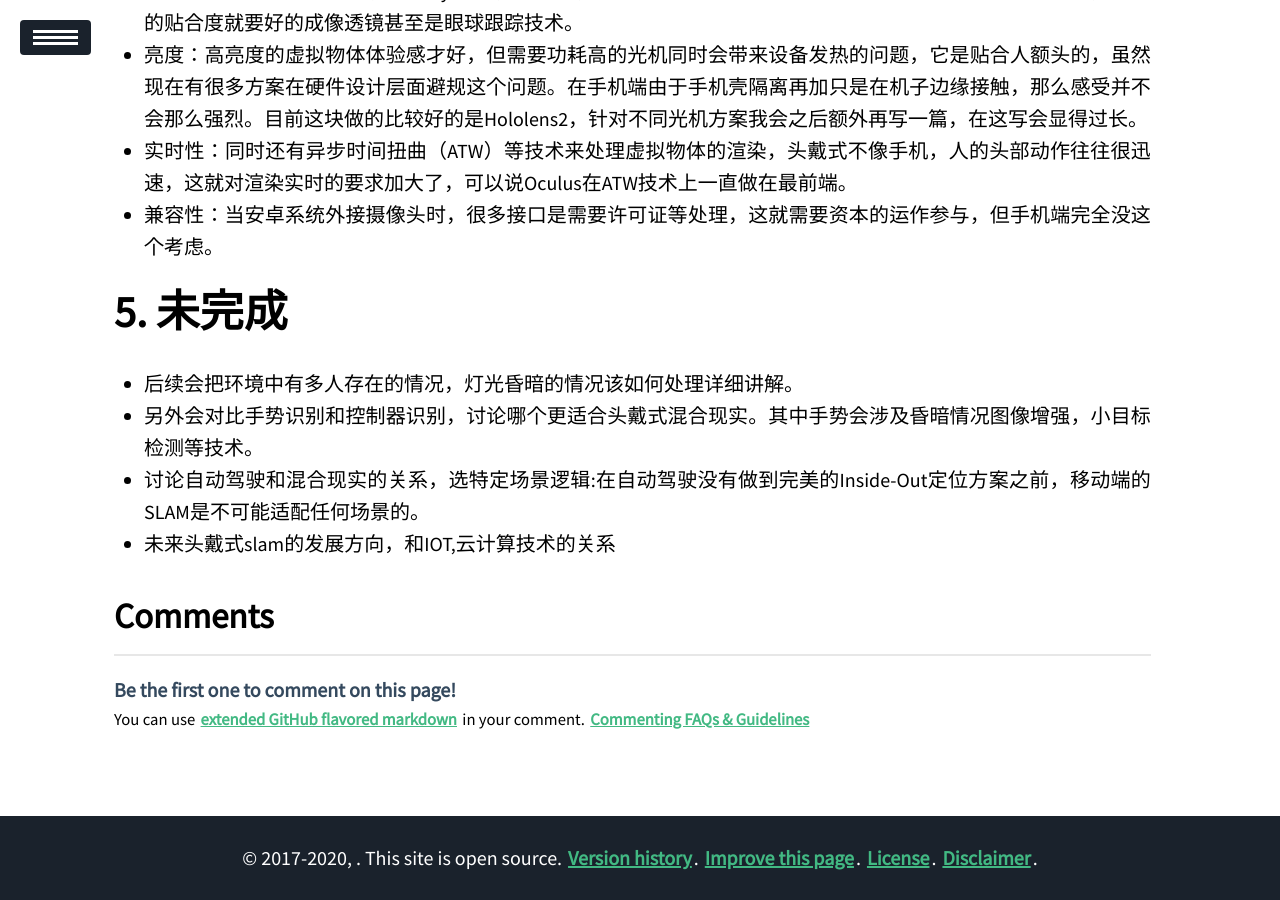
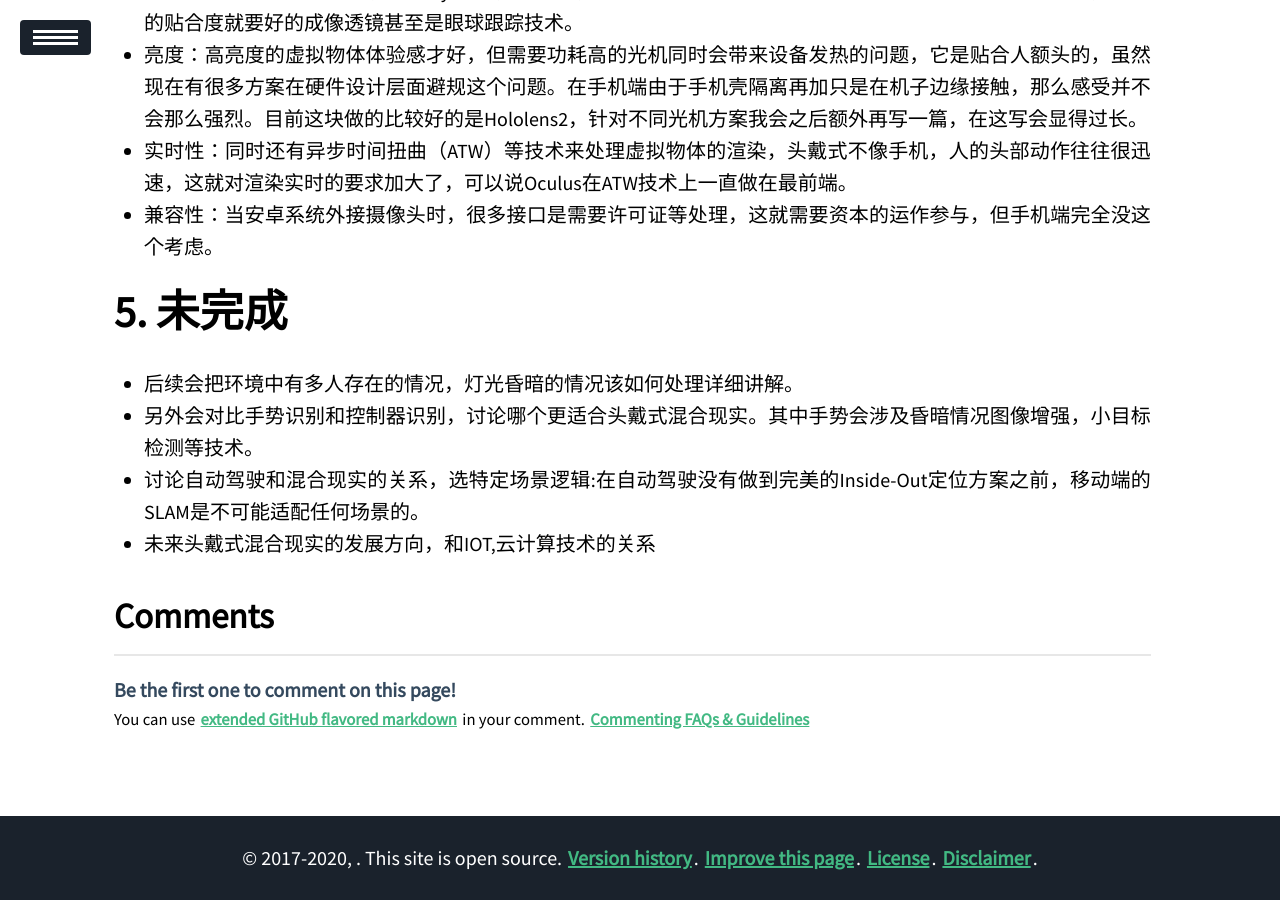
Before and after one commit to Hummmm/hummmm.github.io, a Jekyll site: the page built from _posts/2020-03-01-Mobile-MR/2020-03-01-Mobile-MR.md, in a window 1280 px wide and 900 px high, scrolled down 4049 px. Built offline with Jekyll 4.4.1, drawn with Linux system fonts in a browser that asks for light colours; our own code applies the rules of GitHub Pages for plain Markdown files; a script that is not in the unit is left out; some of the changed lines change nothing that is shown; some of the changed text lies outside the part shown.

Commit message:
Update 2020-03-01-Mobile-MR.md

```diff
--- a/_posts/2020-03-01-Mobile-MR/2020-03-01-Mobile-MR.md
+++ b/_posts/2020-03-01-Mobile-MR/2020-03-01-Mobile-MR.md
@@ -1,13 +1,13 @@
 ---
-title: 头戴式混合现实
+title: 头戴式混合现实（上）
 tags: MR SLAM
 edit: 2020-03-01
 categories: 技术类
-status: Paused
+status: Completed
 mathjax: true
 highlight: true
 mermaid: true
-description: 主要是写一些头戴式MR方面的思考以及遇到的坑，比如到底要不要使用深度传感器，合适的落地场景，每个传感器选择和使用的注意项，解析SLAM算法在MR中的结构。另外和手机端MR做比较，最后预测未来MR的发展趋势
+description: 主要是写一些关于设计头戴式MR产品方面的思考以及遇到的坑，比如到底要不要使用深度传感器，合适的落地场景，每个传感器选择和使用的注意项，解析SLAM算法在MR中的结构，另外和手机端MR做比较。
 ---
 
 # 深度传感器的必要性？
@@ -79,4 +79,4 @@
 - 后续会把环境中有多人存在的情况，灯光昏暗的情况该如何处理详细讲解。
 - 另外会对比手势识别和控制器识别，讨论哪个更适合头戴式混合现实。其中手势会涉及昏暗情况图像增强，小目标检测等技术。
 - 讨论自动驾驶和混合现实的关系，选特定场景逻辑:在自动驾驶没有做到完美的Inside-Out定位方案之前，移动端的SLAM是不可能适配任何场景的。
-- 未来头戴式slam的发展方向，和IOT,云计算技术的关系
+- 未来头戴式混合现实的发展方向，和IOT,云计算技术的关系
```
